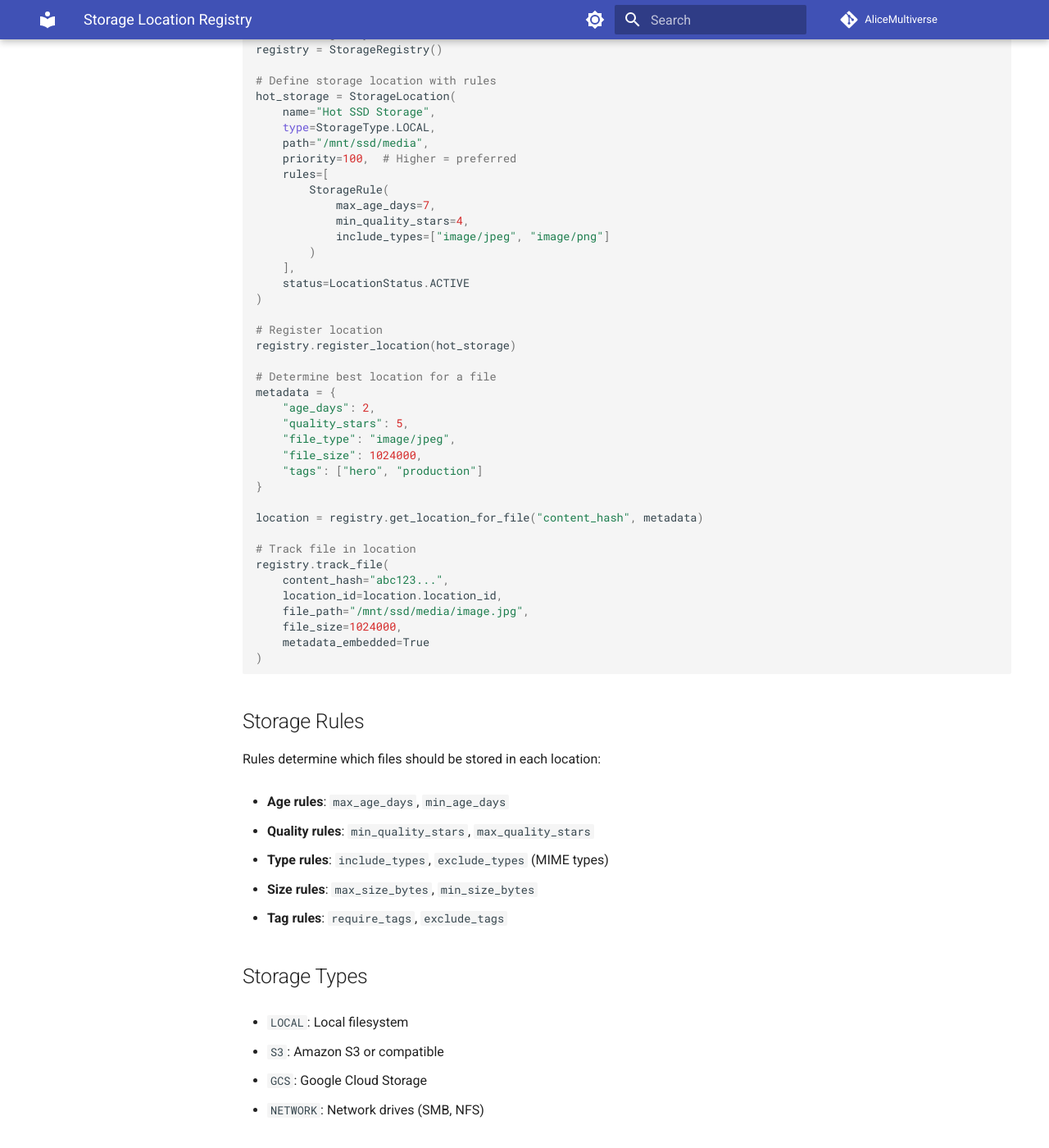
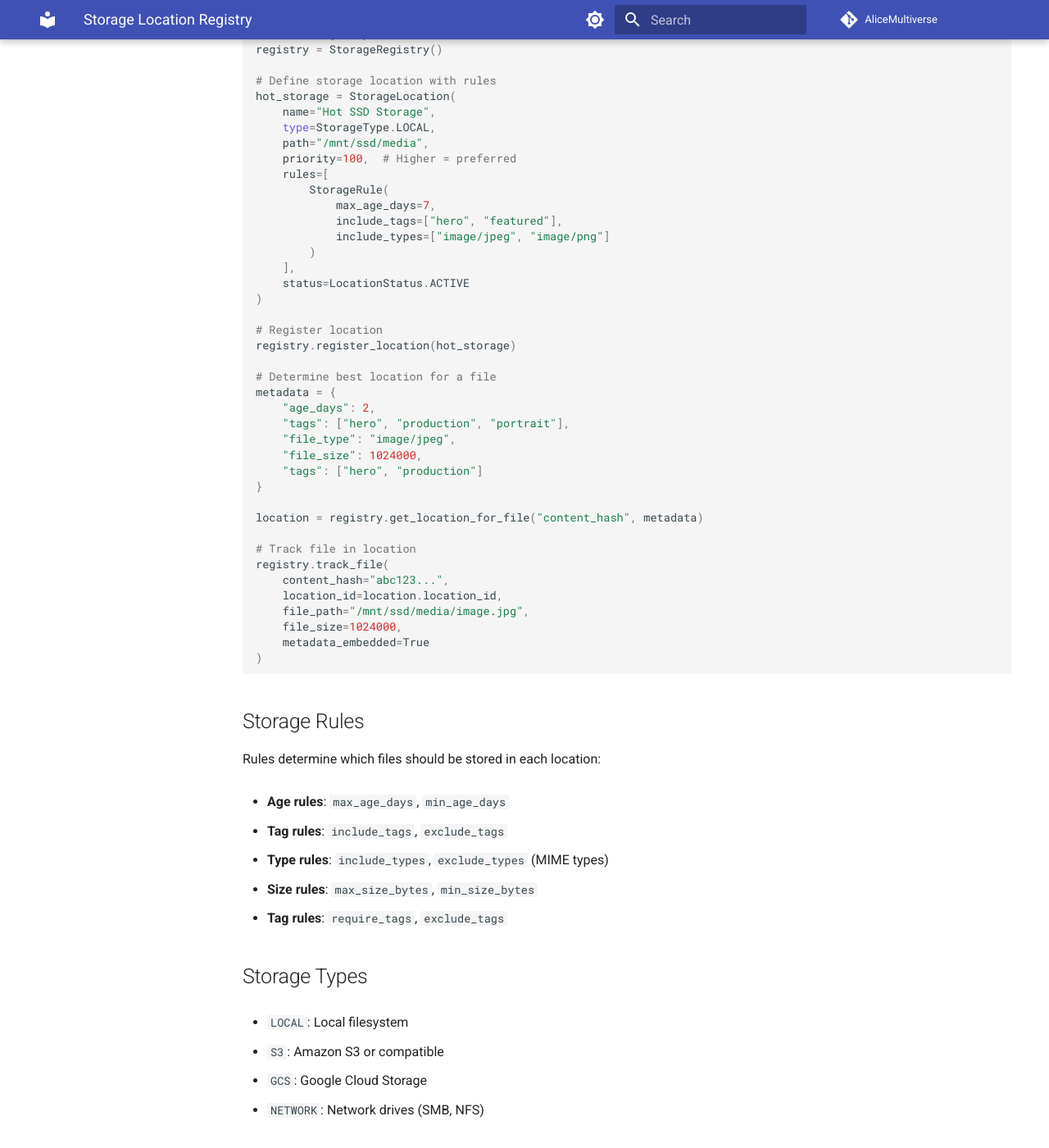
Before and after one commit to sandrom/AliceMultiverse, an MkDocs documentation site: the page built from docs/developer/storage-location-registry.md, in a window 1280 px wide and 1400 px high, scrolled down 1258 px. Shown: the whole window at 82% size. Built offline with MkDocs 1.6.1 and Material for MkDocs 9.7.7, drawn with Linux system fonts in a browser that asks for light colours; comment, search, counter and statistics services are not loaded; the version menu is left out; some of the changed text lies outside the part shown.

Commit message:
docs: Update documentation to reflect understanding system
- Updated README.md to replace quality assessment with AI understanding
- Changed examples from quality ratings to content categorization
- Updated API provider list (Anthropic, OpenAI, Google AI, DeepSeek)
- Fixed QUICKSTART.md to remove quality/pipeline references
- Updated storage-location-registry.md to use tags instead of quality_stars
- Removed all references to BRISQUE, SightEngine quality, and star ratings

Documentation now accurately reflects the transition from technical quality
assessment to semantic understanding and content analysis.

```diff
--- a/docs/developer/storage-location-registry.md
+++ b/docs/developer/storage-location-registry.md
@@ -48,7 +48,7 @@ hot_storage = StorageLocation(
     rules=[
         StorageRule(
             max_age_days=7,
-            min_quality_stars=4,
+            include_tags=["hero", "featured"],
             include_types=["image/jpeg", "image/png"]
         )
     ],
@@ -61,7 +61,7 @@ registry.register_location(hot_storage)
 # Determine best location for a file
 metadata = {
     "age_days": 2,
-    "quality_stars": 5,
+    "tags": ["hero", "production", "portrait"],
     "file_type": "image/jpeg",
     "file_size": 1024000,
     "tags": ["hero", "production"]
@@ -84,7 +84,7 @@ registry.track_file(
 Rules determine which files should be stored in each location:
 
 - **Age rules**: `max_age_days`, `min_age_days`
-- **Quality rules**: `min_quality_stars`, `max_quality_stars`
+- **Tag rules**: `include_tags`, `exclude_tags`
 - **Type rules**: `include_types`, `exclude_types` (MIME types)
 - **Size rules**: `max_size_bytes`, `min_size_bytes`
 - **Tag rules**: `require_tags`, `exclude_tags`
@@ -142,7 +142,7 @@ The storage registry integrates with the existing file-first architecture:
 
 1. Files maintain embedded metadata
 2. Registry tracks locations by content hash
-3. Supports the existing quality assessment pipeline
+3. Supports the existing understanding and tagging system
 4. Works with the asset organization system
 
 ## Future Enhancements
```
Also changed, not shown: QUICKSTART.md (+6 -6 lines), README.md (+14 -11 lines), ROADMAP.md (+5 -5 lines).
